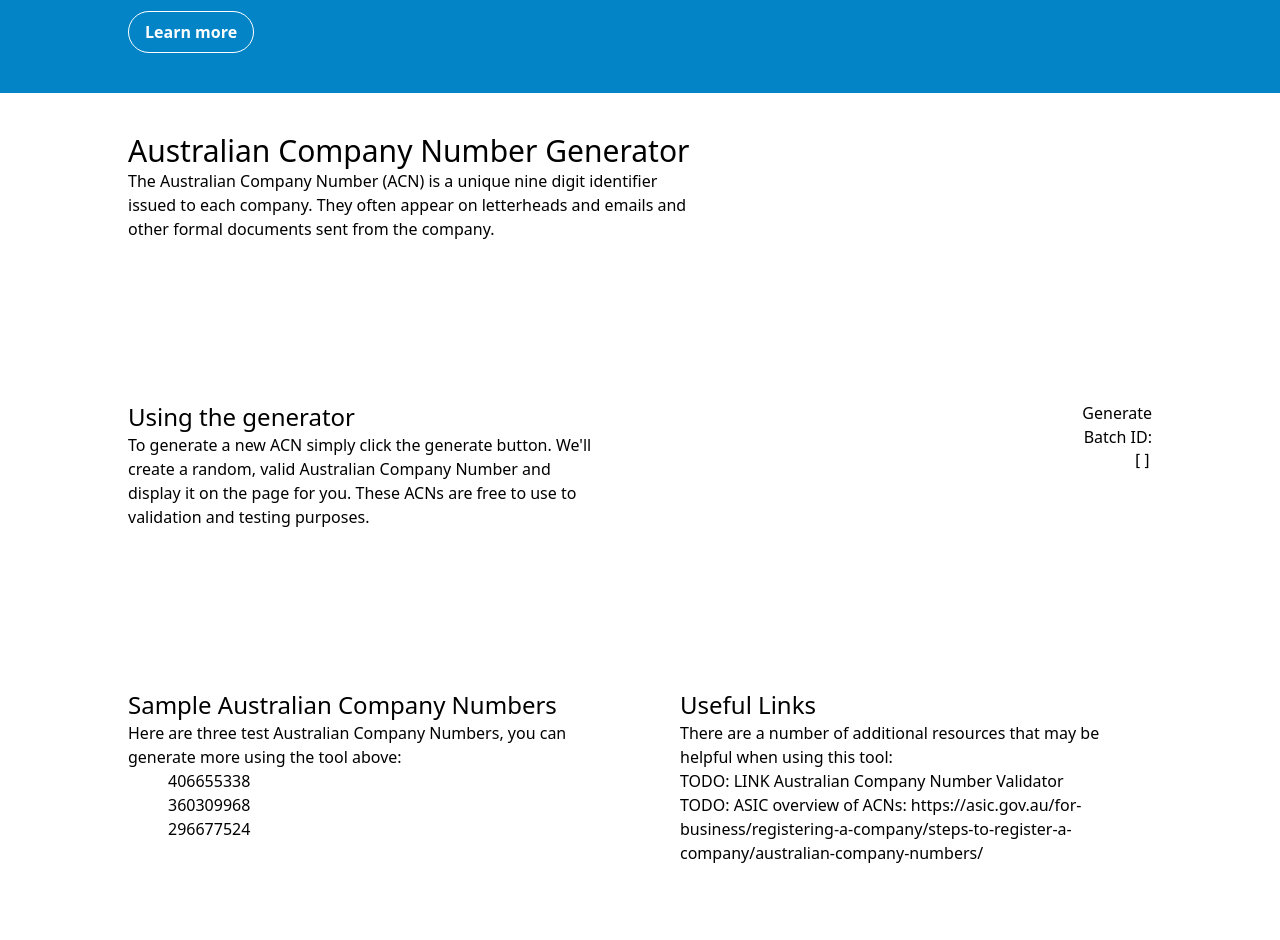
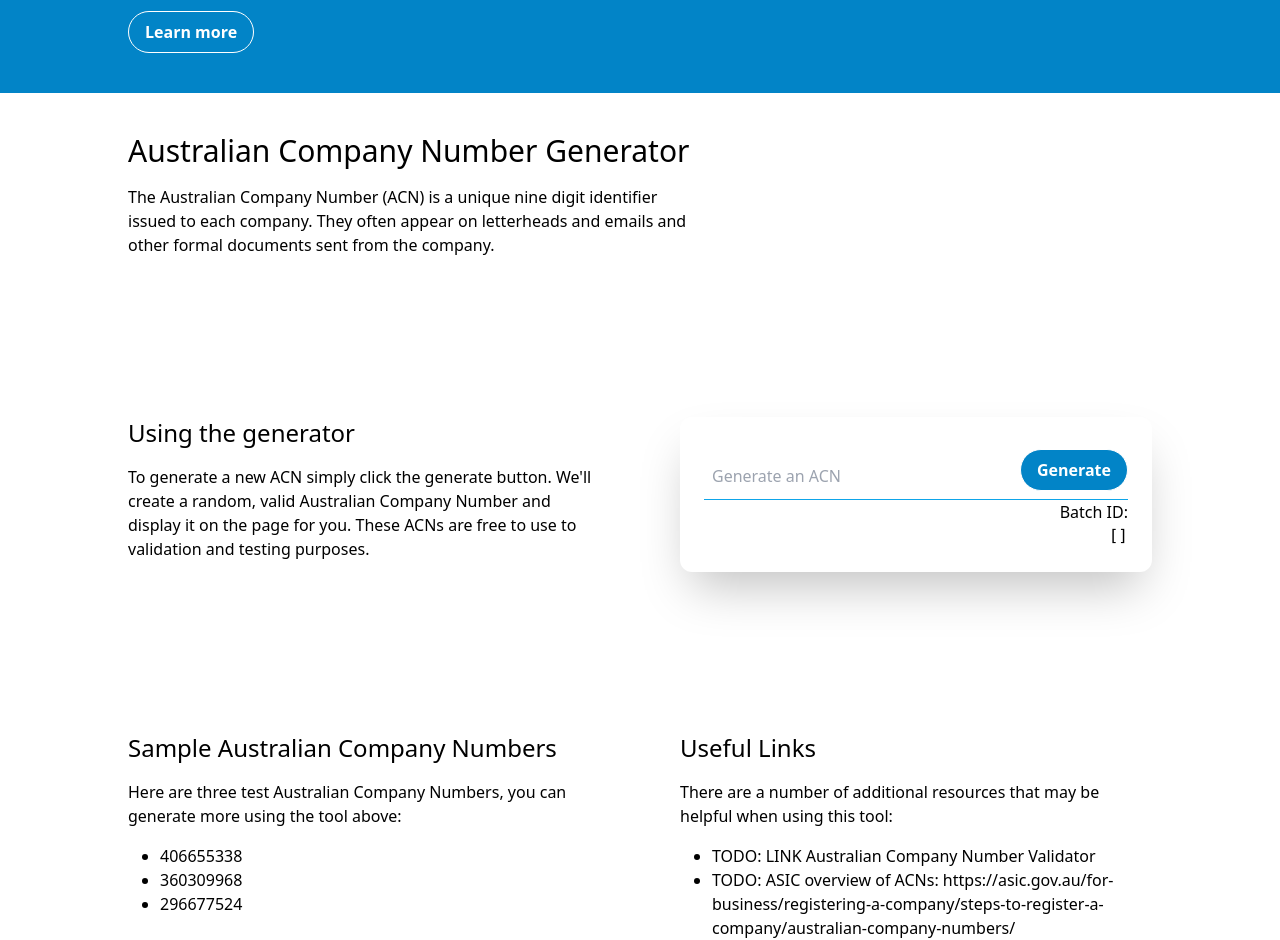
Before and after one commit to Buzzology/jelly-widgets-sam-ui, a React (Create React App) app: page /widgets/1 in a window 1280 px wide. Shown: the part 280-1220 px from the top of the page. Before the commit the page ends 1173 px from the top, so only its background shows below. Built offline with nearby package versions, Linux system fonts and the light colour scheme.

Commit message:
[ADD] Initial prototype for widget display

```diff
--- a/src/components/widgets/AustralianCompanyNumberGenerator.tsx
+++ b/src/components/widgets/AustralianCompanyNumberGenerator.tsx
@@ -1,6 +1,9 @@
 import React, { useState } from 'react';
 import { EnumWidgetId } from '../../@types/Widget';
+import InlineFormButton from '../form/InlineFormButton';
+import PrimaryButton from '../form/PrimaryButton';
 import { useWidgetExecutor } from '../widgetExecutions/Hooks';
+import WidgetWrapper from './WidgetWrapper';
 
 
 export default function AustralianCompanyNumberGenerator() {
@@ -11,22 +14,35 @@ export default function AustralianCompanyNumberGenerator() {
     }
 
     return (
+        <WidgetWrapper>
             <div>
-            {Loading ? "Loading" : (
-                <>
-                    <button
-                        aria-label="Increment value"
+                <div className="flex items-center border-b border-sky-500 py-2">
+                    {/* <label
+                        htmlFor="txt-generate"
+                        className="absolute left-0 -top-3.5 text-gray-600 text-sm transition-all peer-placeholder-shown:text-base peer-placeholder-shown:text-gray-400 peer-placeholder-shown:top-2 peer-focus:-top-3.5 peer-focus:text-gray-600 peer-focus:text-sm"
+                    >
+                        Generate ACN
+                    </label> */}
+                    <input
+                        name="txt-generate"
+                        type="text"
+                        className="appearance-none bg-transparent border-none w-full text-gray-700 mr-3 pt-3 px-2 leading-tight focus:outline-none"
+                        value={BatchItems?.[0]?.data?.acn}
+                        placeholder="Generate an ACN"
+                    />
+                    <InlineFormButton
+                        label="Generate"
                         onClick={generate}
-                    >
-                        Generate
-                    </button>
-                </>
-            )}
+                        additionalClasses="flex-shrink-0"
+                        loading={Loading}
+                    />
+                </div>
 
                 <div>Batch ID: {CurrentBatchId}</div>
                 <pre>
                     {JSON.stringify(BatchItems, null, 4)}
                 </pre>
             </div>
+        </WidgetWrapper>
     );
 }
--- /dev/null
+++ b/src/components/widgets/WidgetWrapper.tsx
@@ -0,0 +1,14 @@
+import React from 'react';
+
+
+export default function WidgetWrapper({
+    children,
+}: {
+    children: React.ReactNode,
+}) {
+    return (
+        <div className="shadow-2xl rounded-xl p-6">
+            {children}
+        </div>
+    )
+}
--- a/src/layouts/layoutWidget/LayoutWidget.tsx
+++ b/src/layouts/layoutWidget/LayoutWidget.tsx
@@ -3,8 +3,8 @@ import LayoutDefault from '../LayoutDefault';
 import './layoutWidget.css';
 
 type LayoutWigdetProps = {
-    children: React.ReactNode;
-    loading: boolean;
+    children: React.ReactNode,
+    loading: boolean,
     headerSlug: string,
     headerTitle: string,
     headerDescription: string,
--- a/src/views/widgets/ViewAustralianCompanyNumberGenerator.tsx
+++ b/src/views/widgets/ViewAustralianCompanyNumberGenerator.tsx
@@ -15,13 +15,13 @@ export default function ViewAustralianCompanyNumberGenerator() {
         >
             <div className="grid gap-y-10 md:gap-y-40  md:gap-x-20 grid-cols-12">
                 <div className="col-span-12 md:col-span-7">
-                    <h2 className="text-3xl">Australian Company Number Generator</h2>
+                    <h2 className="text-3xl pb-4">Australian Company Number Generator</h2>
                     The Australian Company Number (ACN) is a unique nine digit identifier issued to each company. They
                     often appear on letterheads and emails and other formal documents sent from the company.
                 </div>
 
                 <div className="col-span-12 md:col-span-6">
-                    <h2 className="text-2xl">Using the generator</h2>
+                    <h2 className="text-2xl pb-4">Using the generator</h2>
                     To generate a new ACN simply click the generate button. We'll create a random, valid Australian Company Number
                     and display it on the page for you. These ACNs are free to use to validation and testing purposes.
                 </div>
@@ -31,9 +31,9 @@ export default function ViewAustralianCompanyNumberGenerator() {
                 </div>
 
                 <div className="col-span-12  md:col-span-6">
-                    <h3 className="text-2xl">Sample Australian Company Numbers</h3>
+                    <h3 className="text-2xl pb-4">Sample Australian Company Numbers</h3>
                     Here are three test Australian Company Numbers, you can generate more using the tool above:
-                    <ul className="pl-10">
+                    <ul className="pl-8 pt-4 list-disc">
                         <li>406655338</li>
                         <li>360309968</li>
                         <li>296677524</li>
@@ -41,9 +41,9 @@ export default function ViewAustralianCompanyNumberGenerator() {
                 </div>
 
                 <div className="col-span-12 md:col-span-6">
-                    <h3 className="text-2xl">Useful Links</h3>
+                    <h3 className="text-2xl pb-4">Useful Links</h3>
                     There are a number of additional resources that may be helpful when using this tool:
-                    <ul>
+                    <ul className="pl-8 pt-4 list-disc">
                         <li>TODO: LINK Australian Company Number Validator</li>
                         <li>TODO: ASIC overview of ACNs: https://asic.gov.au/for-business/registering-a-company/steps-to-register-a-company/australian-company-numbers/</li>
                     </ul>
```
Also changed, not shown: package.json (indentation only), 1 other file (tests, documents, lock files or other folders). Lines whose indentation alone changed are shown as unchanged.
